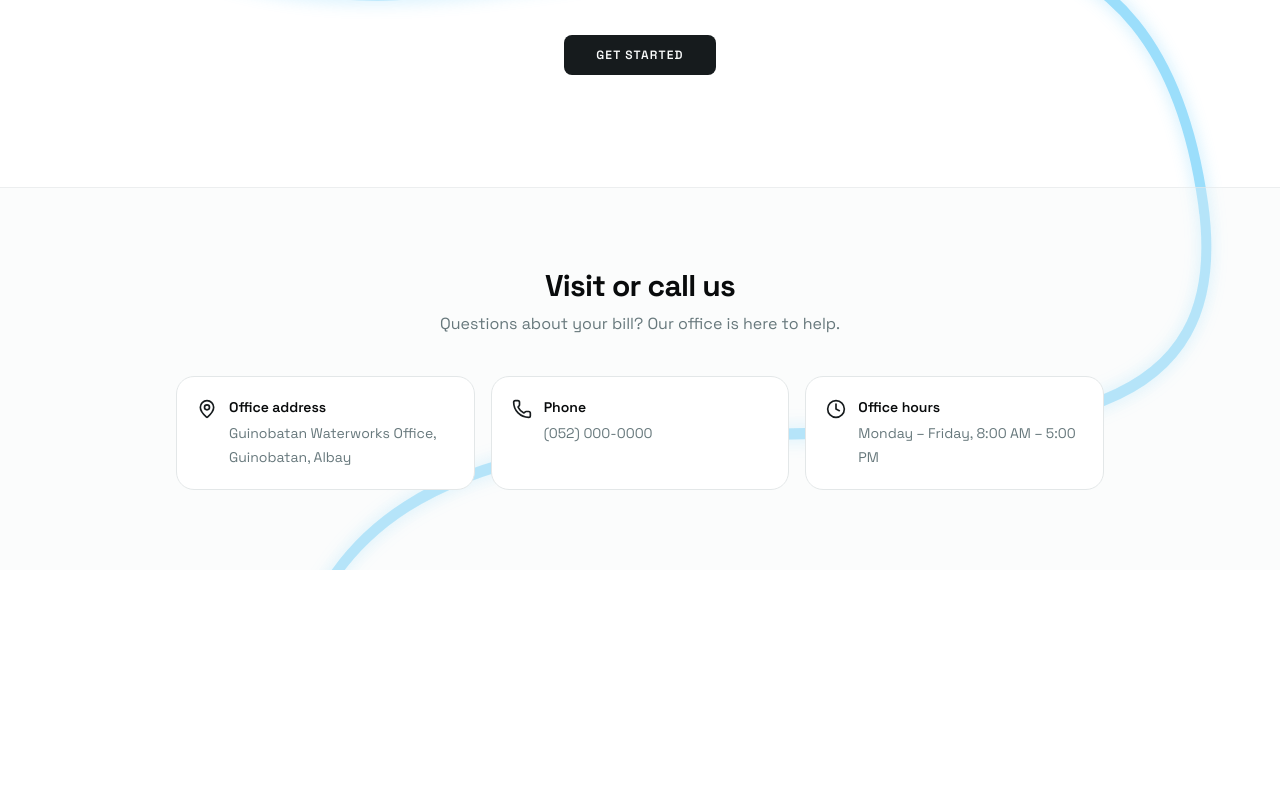
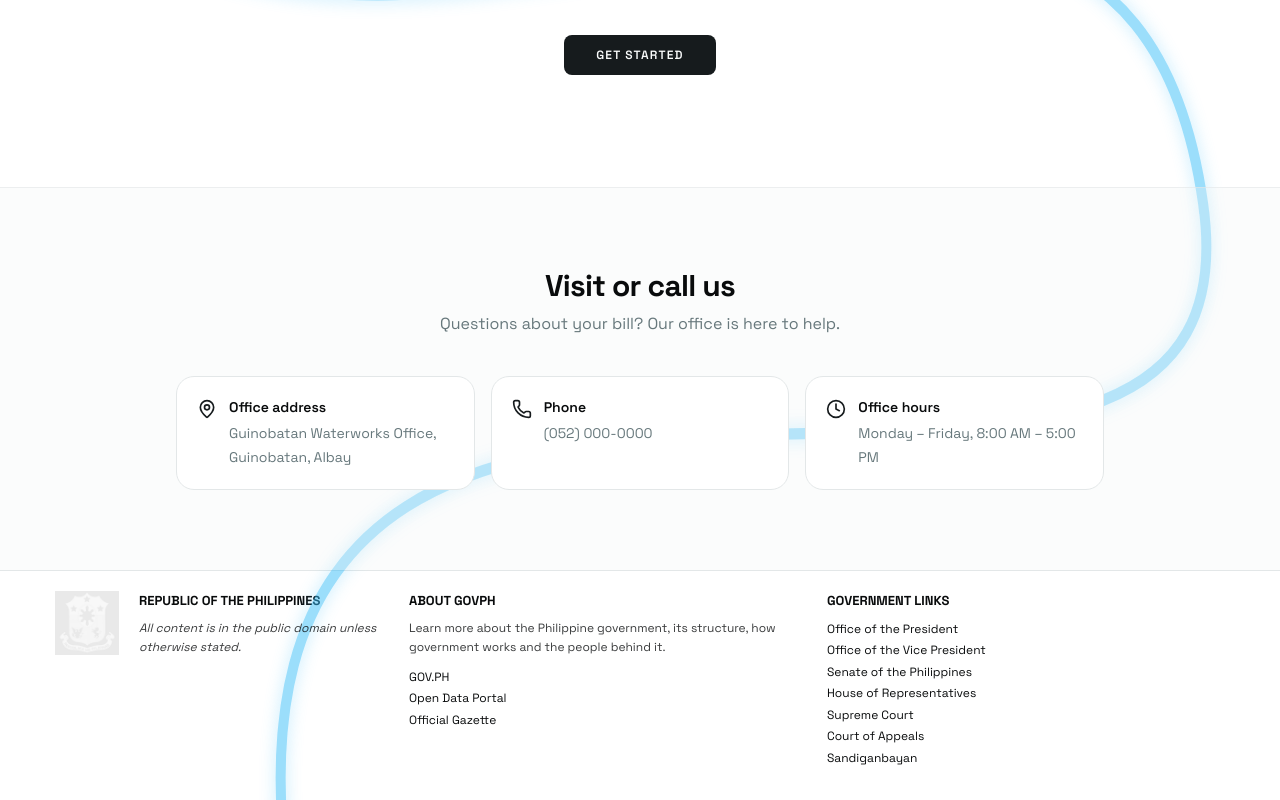
Before and after one commit to cj-akwean/gw-system, a Next.js app in the folder frontend/: page / in a window 1280 px wide. Shown: the part 2073-2873 px from the top of the page. Before the commit the page ends 2643 px from the top, so only its background shows below. Built offline with nearby package versions, Linux system fonts and the light colour scheme; no server answers.

Commit message:
feat: add Philippine government standard footer (GWT)
- Add GWTFooter component with official gov.ph links and seal
- Add footer CSS using theme variables (inherits font, colors, dark mode)
- Integrate footer in root layout (renders on all pages)
- Copy govph-seal-mono-footer.png to public/images/

```diff
--- a/frontend/src/app/globals.css
+++ b/frontend/src/app/globals.css
@@ -194,3 +194,139 @@ body {
   0%, 100% { transform: scale(1); opacity: 0.3; }
   50% { transform: scale(1.15); opacity: 0.6; }
 }
+
+/* GWT Standard Footer */
+.gwt-footer-wrap {
+  background-color: var(--background);
+  font-size: 14px;
+  line-height: 1.5;
+  padding: 20px 0;
+  margin: 0;
+  clear: both;
+  border-top: 1px solid var(--border);
+}
+
+.gwt-footer-wrap *,
+.gwt-footer-wrap *::before,
+.gwt-footer-wrap *::after {
+  box-sizing: border-box;
+}
+
+.gwt-footer {
+  max-width: 1200px;
+  margin: 0 auto;
+  padding: 0 15px;
+}
+
+.gwt-footer-row {
+  display: flex;
+  flex-wrap: wrap;
+  gap: 20px;
+}
+
+.gwt-footer-col {
+  min-width: 0;
+}
+
+.gwt-footer-col-seal {
+  flex: 0 0 auto;
+  display: flex;
+  align-items: stretch;
+}
+
+.gwt-footer-seal {
+  height: 100%;
+  max-height: 64px;
+  width: auto;
+  object-fit: contain;
+  display: block;
+}
+
+.gwt-footer-col-about {
+  flex: 1 1 200px;
+  max-width: 250px;
+}
+
+.gwt-footer-col-links {
+  flex: 1 1 250px;
+}
+
+.gwt-footer-col-gov {
+  flex: 1 1 250px;
+}
+
+.gwt-footer h4 {
+  font-size: 13px;
+  font-weight: bold;
+  text-transform: uppercase;
+  margin: 0 0 8px 0;
+  padding: 0;
+}
+
+.gwt-footer p {
+  margin: 0 0 10px 0;
+  padding: 0;
+  font-size: 12px;
+  line-height: 1.6;
+  opacity: 0.8;
+}
+
+.gwt-footer-public-domain {
+  font-style: italic;
+  margin-top: 6px;
+}
+
+.gwt-footer ul {
+  list-style: none;
+  margin: 0;
+  padding: 0;
+}
+
+.gwt-footer ul li {
+  margin: 0;
+  padding: 0;
+}
+
+.gwt-footer ul li a {
+  text-decoration: none;
+  font-size: 12px;
+  line-height: 1.8;
+  display: block;
+  transition: color 0.2s;
+}
+
+.gwt-footer ul li a:hover {
+  text-decoration: underline;
+}
+
+.gwt-footer-links-group {
+  margin-bottom: 10px;
+}
+
+@media screen and (max-width: 768px) {
+  .gwt-footer-row {
+    flex-direction: column;
+  }
+
+  .gwt-footer-col-about,
+  .gwt-footer-col-links,
+  .gwt-footer-col-gov {
+    max-width: 100%;
+    flex: 1 1 100%;
+  }
+
+  .gwt-footer-col-seal {
+    margin-bottom: 10px;
+  }
+}
+
+@media screen and (max-width: 480px) {
+  .gwt-footer-seal {
+    max-height: 48px;
+    width: auto;
+  }
+
+  .gwt-footer {
+    padding: 0 10px;
+  }
+}
--- a/frontend/src/app/layout.tsx
+++ b/frontend/src/app/layout.tsx
@@ -4,6 +4,7 @@ import "./globals.css";
 import { Space_Grotesk, Montserrat } from "next/font/google";
 import { cn } from "@/lib/utils";
 import { Providers } from "@/lib/providers";
+import { GWTFooter } from "@/components/gwt-footer";
 
 const montserratHeading = Montserrat({subsets:['latin'],variable:'--font-heading'});
 
@@ -28,6 +29,7 @@ export default function RootLayout({
       </head>
       <body>
         <Providers>{children}</Providers>
+        <GWTFooter />
       </body>
     </html>
   );
--- /dev/null
+++ b/frontend/src/components/gwt-footer.tsx
@@ -0,0 +1,131 @@
+import Image from "next/image";
+
+export function GWTFooter() {
+  return (
+    <div className="gwt-footer-wrap">
+      <div className="gwt-footer">
+        <div className="gwt-footer-row">
+          <div className="gwt-footer-col gwt-footer-col-seal">
+            <Image
+              src="/images/govph-seal-mono-footer.png"
+              alt="Republic of the Philippines Seal"
+              className="gwt-footer-seal"
+              width={80}
+              height={80}
+            />
+          </div>
+          <div className="gwt-footer-col gwt-footer-col-about">
+            <h4>Republic of the Philippines</h4>
+            <p className="gwt-footer-public-domain">
+              All content is in the public domain unless otherwise stated.
+            </p>
+          </div>
+          <div className="gwt-footer-col gwt-footer-col-links">
+            <div className="gwt-footer-links-group">
+              <h4>About GOVPH</h4>
+              <p>
+                Learn more about the Philippine government, its structure, how
+                government works and the people behind it.
+              </p>
+              <ul>
+                <li>
+                  <a href="https://www.gov.ph/" target="_blank" rel="noopener">
+                    GOV.PH
+                  </a>
+                </li>
+                <li>
+                  <a
+                    href="https://www.gov.ph/data"
+                    target="_blank"
+                    rel="noopener"
+                  >
+                    Open Data Portal
+                  </a>
+                </li>
+                <li>
+                  <a
+                    href="https://www.officialgazette.gov.ph"
+                    target="_blank"
+                    rel="noopener"
+                  >
+                    Official Gazette
+                  </a>
+                </li>
+              </ul>
+            </div>
+          </div>
+          <div className="gwt-footer-col gwt-footer-col-gov">
+            <div className="gwt-footer-links-group">
+              <h4>Government Links</h4>
+              <ul>
+                <li>
+                  <a
+                    href="https://president.gov.ph/"
+                    target="_blank"
+                    rel="noopener"
+                  >
+                    Office of the President
+                  </a>
+                </li>
+                <li>
+                  <a
+                    href="https://ovp.gov.ph/"
+                    target="_blank"
+                    rel="noopener"
+                  >
+                    Office of the Vice President
+                  </a>
+                </li>
+                <li>
+                  <a
+                    href="https://www.senate.gov.ph/"
+                    target="_blank"
+                    rel="noopener"
+                  >
+                    Senate of the Philippines
+                  </a>
+                </li>
+                <li>
+                  <a
+                    href="https://www.congress.gov.ph/"
+                    target="_blank"
+                    rel="noopener"
+                  >
+                    House of Representatives
+                  </a>
+                </li>
+                <li>
+                  <a
+                    href="https://sc.judiciary.gov.ph/"
+                    target="_blank"
+                    rel="noopener"
+                  >
+                    Supreme Court
+                  </a>
+                </li>
+                <li>
+                  <a
+                    href="https://ca.judiciary.gov.ph/"
+                    target="_blank"
+                    rel="noopener"
+                  >
+                    Court of Appeals
+                  </a>
+                </li>
+                <li>
+                  <a
+                    href="https://sb.judiciary.gov.ph/"
+                    target="_blank"
+                    rel="noopener"
+                  >
+                    Sandiganbayan
+                  </a>
+                </li>
+              </ul>
+            </div>
+          </div>
+        </div>
+      </div>
+    </div>
+  );
+}
```
Also changed, not shown: frontend/public/images/govph-seal-mono-footer.png (added).
